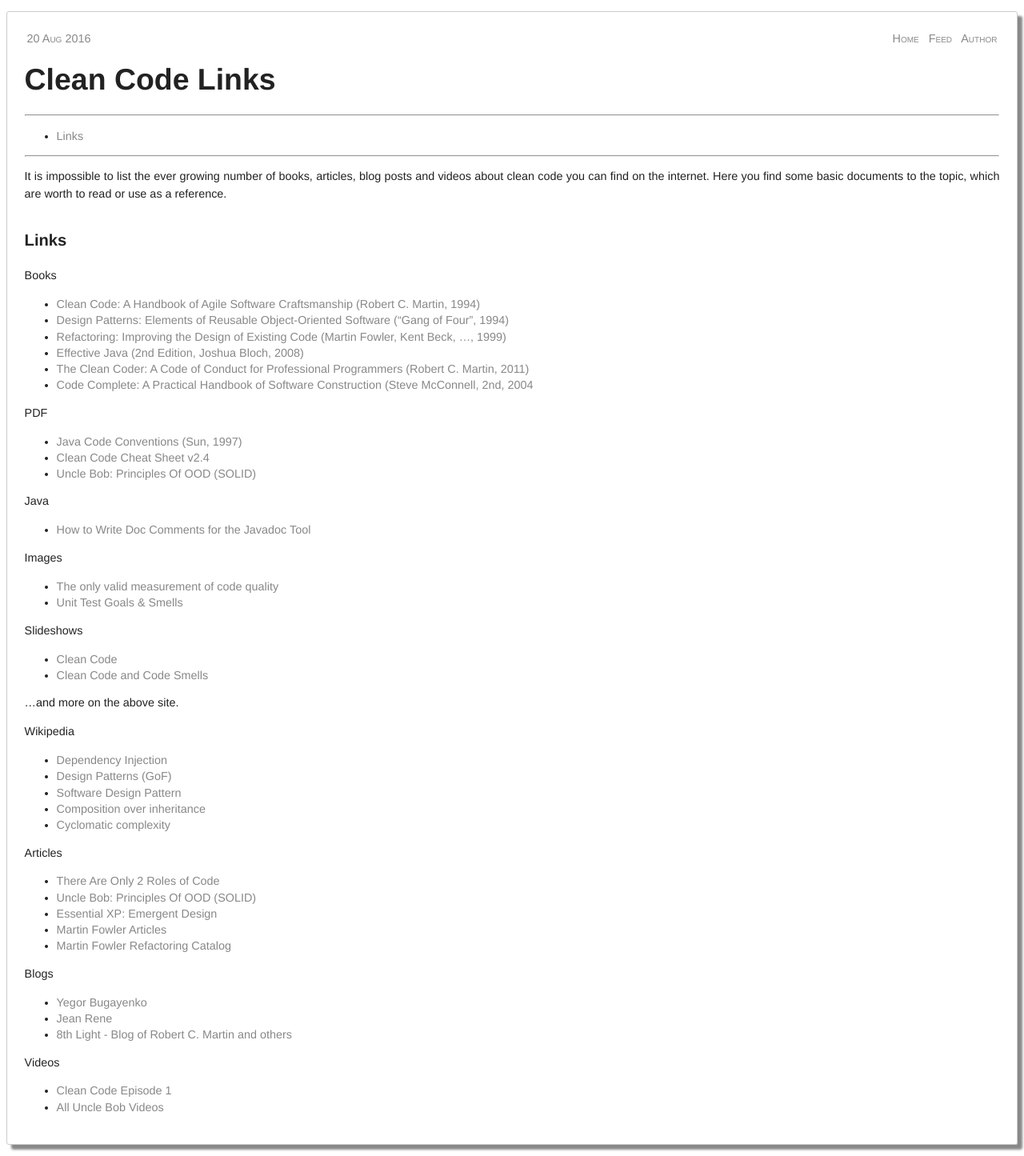
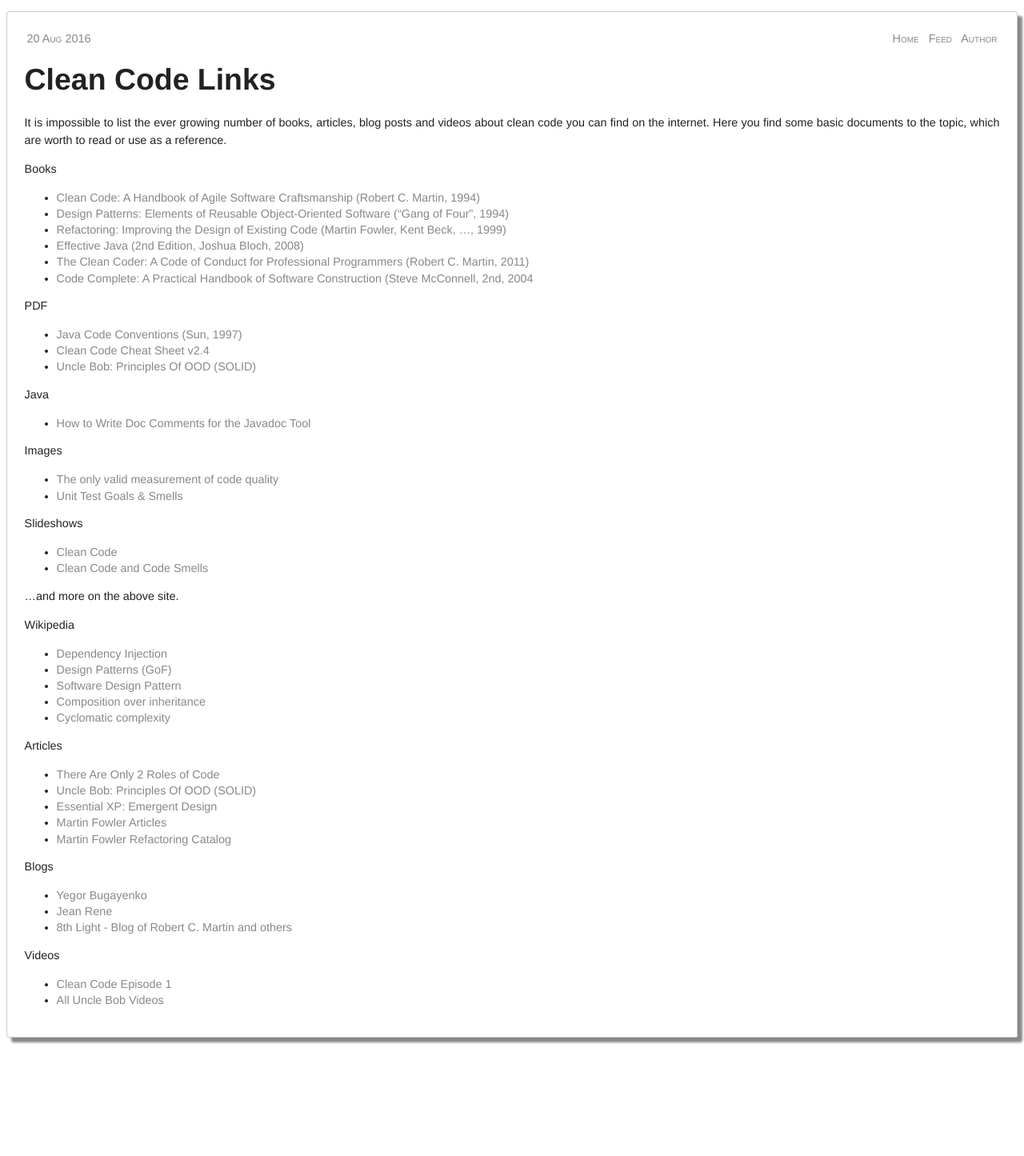
Before and after one commit to woj-tek/petozoltan.github.io, a Jekyll site: the page built from _posts/2016-08-20-clean-code-links.md, in a window 1280 px wide. Shown: the whole page at 80% size. Built offline with Jekyll 4.4.1, drawn with Linux system fonts in a browser that asks for light colours; after the commit the page ends 1312 px from its top, so only the background shows below that.

Commit message:
Update 2016-08-20-clean-code-links.md

```diff
--- a/_posts/2016-08-20-clean-code-links.md
+++ b/_posts/2016-08-20-clean-code-links.md
@@ -4,16 +4,7 @@
 date: 2016-08-20
 ---
 
-***
-
-* TOC
-{:toc}
-
-***
-
 It is impossible to list the ever growing number of books, articles, blog posts and videos about clean code you can find on the internet. Here you find some basic documents to the topic, which are worth to read or use as a reference.
-
-### Links
 
 Books
 
```
